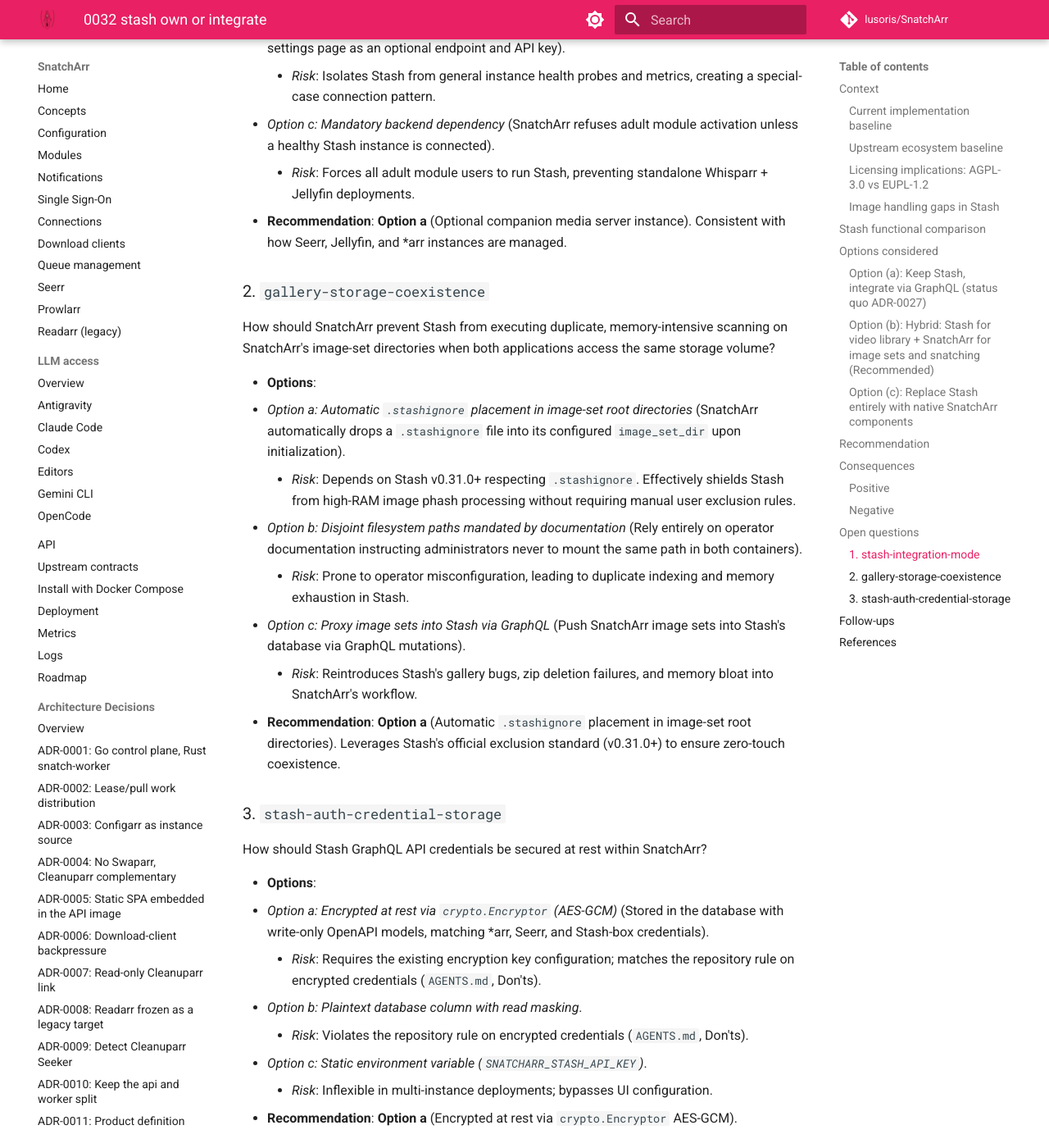
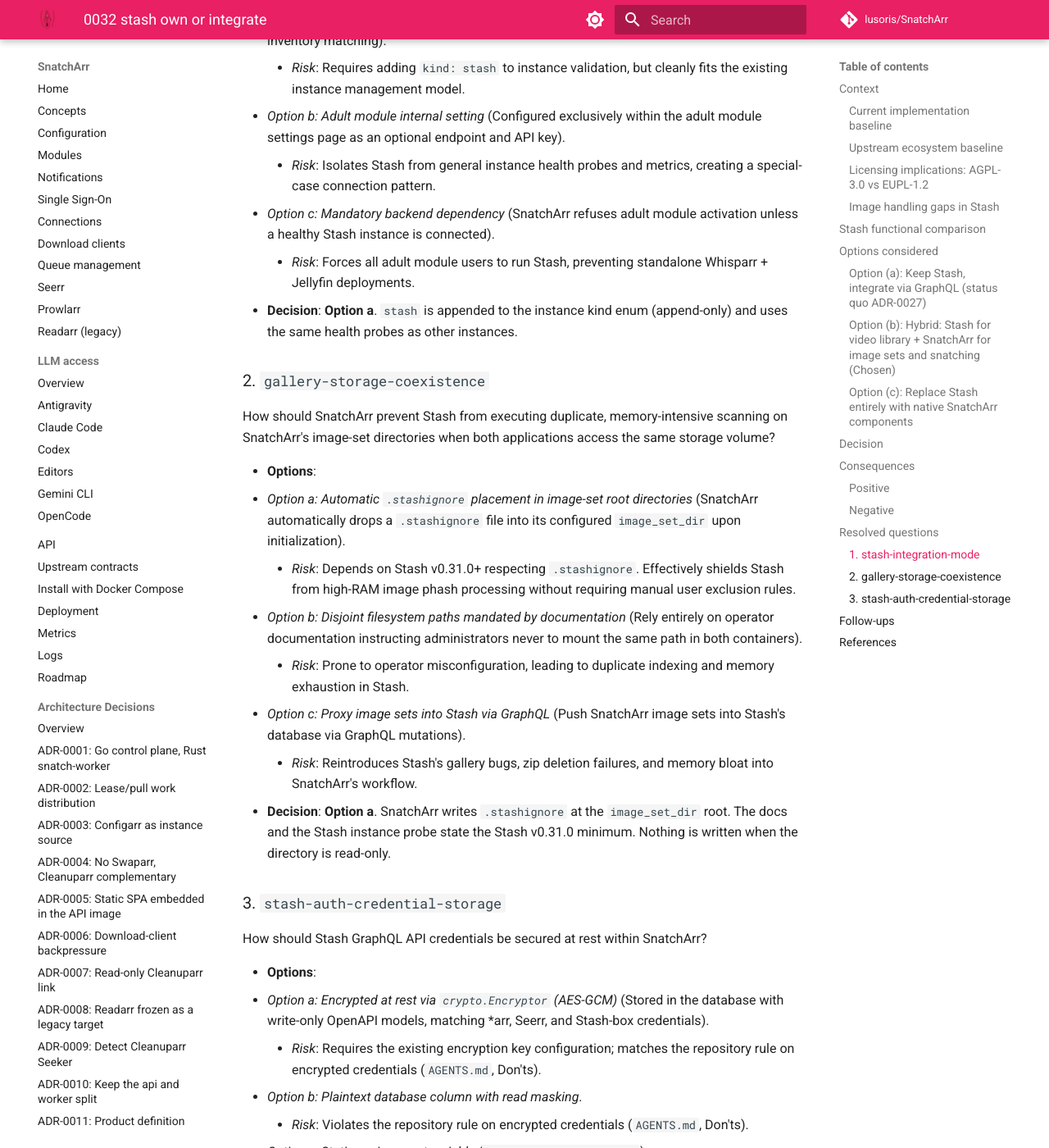
Before and after one commit to lusoris/SnatchArr, an MkDocs documentation site: the page built from docs/adr/0032-stash-own-or-integrate.md, in a window 1280 px wide and 1400 px high, scrolled down 10668 px. Shown: the whole window at 82% size. Built offline with MkDocs 1.6.1 and Material for MkDocs 9.7.7, drawn with Linux system fonts in a browser that asks for light colours; comment, search, counter and statistics services are not loaded; some of the changed text lies outside the part shown.

Commit message:
docs(adr): accept ADR-0032 with the hybrid option
The maintainer chose option b on 2026-10-26: Stash stays an optional
companion for scene inventory, and SnatchArr owns image sets. The
three open questions are resolved: an optional instance kind stash,
a .stashignore at the image_set_dir root (Stash v0.31.0 or newer, no
write on a read-only directory), and the API key AES-GCM encrypted at
rest and write-only in the API.

Signed-off-by: lusoris <lusoris@pm.me>
Signed-off-by: lusoris <lusoris@proton.me>

```diff
--- a/docs/adr/0032-stash-own-or-integrate.md
+++ b/docs/adr/0032-stash-own-or-integrate.md
@@ -103,7 +103,7 @@
   - *Negative*: Directly exposes users to Stash's severe gallery limitations (silent zip deletion failures [#7106](https://github.com/stashapp/stash/issues/7106), zip cleaning crashes [#4542](https://github.com/stashapp/stash/issues/4542), missing scene-to-gallery associations [#3344](https://github.com/stashapp/stash/issues/3344), and memory spikes [#7129](https://github.com/stashapp/stash/issues/7129)). Requires running Stash even for users who only want scene requests and photo gallery browsing. Fails to provide companion streaming to Jellyfin.
   - *Risk*: High user friction; inability to fix upstream Stash gallery architecture.
 
-### Option (b): Hybrid: Stash for video library + SnatchArr for image sets and snatching (Recommended)
+### Option (b): Hybrid: Stash for video library + SnatchArr for image sets and snatching (Chosen)
 
 Stash remains the recommended engine for adult video library management (organizing local video files, scene marker timestamping, interactive scrubbing, and community website scraping). SnatchArr builds native modules **only where real functional gaps exist**:
 
@@ -128,9 +128,9 @@
   - *Negative*: Contradicts the baseline precedent (`snatcharr-product-overlap-20261020`), ADR-0018 and HISS-19. Needs a full media-server code base, FFmpeg dependencies that complicate distroless container builds, overlap with Whisparr's library tracking, and ongoing scraper maintenance. Recreating Stash's tagger and player adds no capability Stash lacks.
   - *Risk*: Large scope and permanent maintenance load for duplicated functions.
 
-## Recommendation
+## Decision
 
-**Option (b): Hybrid model**.
+**Option (b): Hybrid model**, accepted by the maintainer on 2026-10-26 (ledger `snatcharr-stash-own-or-integrate`).
 
 SnatchArr preserves Stash as an external, optional video library engine, integrating via its GraphQL API (`github.com/golusoris/goenvoy/mediaserver/stash/v2`). SnatchArr builds native components exclusively to bridge proven functional gaps:
 
@@ -152,7 +152,9 @@
 
 - **Dual-engine awareness**: Users running both Stash and SnatchArr must configure volume mounts to ensure Stash does not perform redundant, memory-heavy image phash scans on SnatchArr's image set directories.
 
-## Open questions
+## Resolved questions
+
+The maintainer answered all three on 2026-10-26; each answer is recorded in the decision ledger under the question id.
 
 ### 1. `stash-integration-mode`
 
@@ -165,7 +167,7 @@
     - *Risk*: Isolates Stash from general instance health probes and metrics, creating a special-case connection pattern.
   - *Option c: Mandatory backend dependency* (SnatchArr refuses adult module activation unless a healthy Stash instance is connected).
     - *Risk*: Forces all adult module users to run Stash, preventing standalone Whisparr + Jellyfin deployments.
-- **Recommendation**: **Option a** (Optional companion media server instance). Consistent with how Seerr, Jellyfin, and *arr instances are managed.
+- **Decision**: **Option a**. `stash` is appended to the instance kind enum (append-only) and uses the same health probes as other instances.
 
 ### 2. `gallery-storage-coexistence`
 
@@ -178,7 +180,7 @@
     - *Risk*: Prone to operator misconfiguration, leading to duplicate indexing and memory exhaustion in Stash.
   - *Option c: Proxy image sets into Stash via GraphQL* (Push SnatchArr image sets into Stash's database via GraphQL mutations).
     - *Risk*: Reintroduces Stash's gallery bugs, zip deletion failures, and memory bloat into SnatchArr's workflow.
-- **Recommendation**: **Option a** (Automatic `.stashignore` placement in image-set root directories). Leverages Stash's official exclusion standard (v0.31.0+) to ensure zero-touch coexistence.
+- **Decision**: **Option a**. SnatchArr writes `.stashignore` at the `image_set_dir` root. The docs and the Stash instance probe state the Stash v0.31.0 minimum. Nothing is written when the directory is read-only.
 
 ### 3. `stash-auth-credential-storage`
 
@@ -191,13 +193,14 @@
     - *Risk*: Violates the repository rule on encrypted credentials (`AGENTS.md`, Don'ts).
   - *Option c: Static environment variable (`SNATCHARR_STASH_API_KEY`)*.
     - *Risk*: Inflexible in multi-instance deployments; bypasses UI configuration.
-- **Recommendation**: **Option a** (Encrypted at rest via `crypto.Encryptor` AES-GCM).
+- **Decision**: **Option a**. The key is AES-GCM encrypted at rest and `writeOnly` in the API.
 
 ## Follow-ups
 
 - [ ] Add `stash` to the instance kind enum in `api/openapi/openapi.yaml` (today `sonarr, radarr, lidarr, readarr, whisparr_v2, whisparr_v3`) as an optional companion target.
 - [ ] Implement Stash inventory probe and scene presence check using `github.com/golusoris/goenvoy/mediaserver/stash/v2`.
-- [ ] Implement `.stashignore` file writer during image-set directory initialization in `api/internal/adult`.
+- [ ] Implement `.stashignore` file writer during image-set directory initialization in `api/internal/adult`; skip on a read-only directory.
+- [ ] Document the Stash v0.31.0 minimum and report it from the Stash instance probe.
 - [ ] Complete the image-set engine slice with WebP thumbnail caching and streaming endpoints for the Jellyfin plugin ([ADR-0027](0027-adult-module.md):390, [ADR-0028](0028-jellyfin-plugin.md)).
 - [ ] Add OpenAPI specification entries for Stash connection settings under `x-module: adult`.
 
```
Also changed, not shown: other parts of docs/adr/0032-stash-own-or-integrate.md (+1 -1 lines), docs/adr/README.md (+1 -1 lines).
